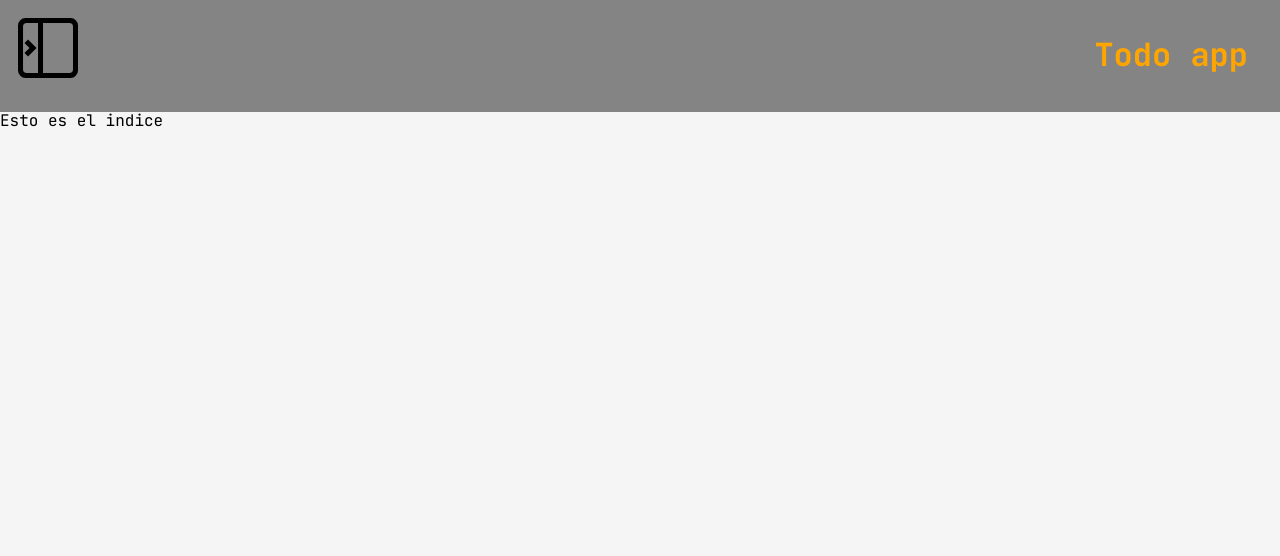
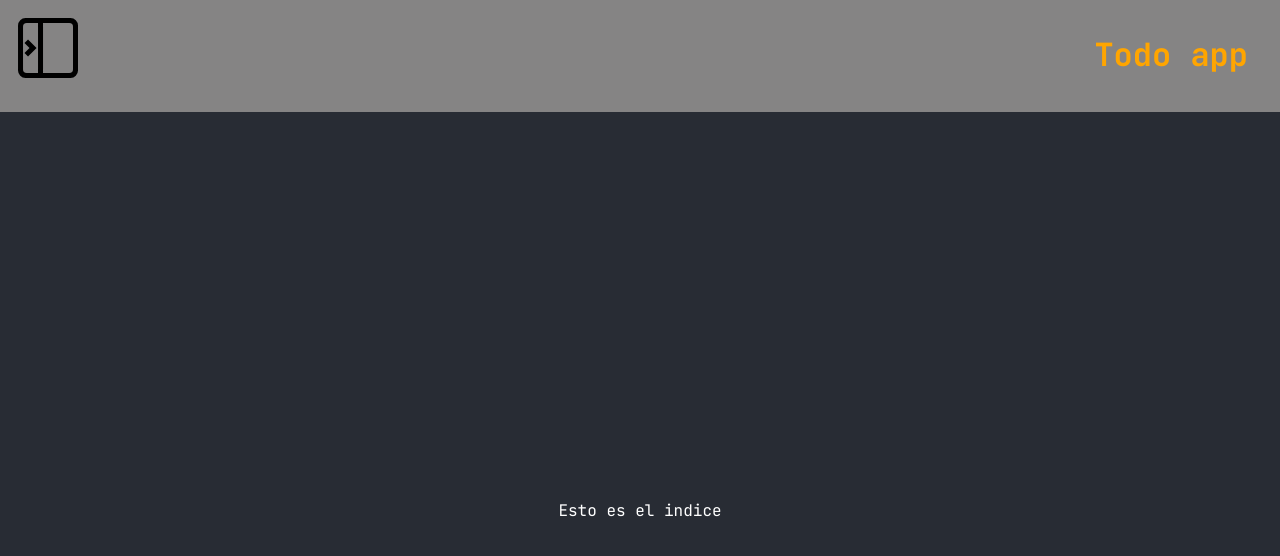
Before and after one commit to SirMarkus73/react-todoApp, a React (Vite) app: page / in a window 1280 px wide. Shown: the top 556 px of the page. Built offline with nearby package versions, Linux system fonts and the light colour scheme.

Commit message:
Grammar error in src/global-styles

```diff
--- a/src/components/Header/Header.module.css
+++ b/src/components/Header/Header.module.css
@@ -1,4 +1,4 @@
-@import '../../global-syles/vars.css';
+@import '../../global-styles/vars.css';
 
 .header {
   display: flex;
--- a/src/components/Nav/Nav.module.css
+++ b/src/components/Nav/Nav.module.css
@@ -1,4 +1,4 @@
-@import '../../global-syles/vars.css';
+@import '../../global-styles/vars.css';
 
 .nav {
   position: absolute;
--- a/src/main.jsx
+++ b/src/main.jsx
@@ -1,7 +1,7 @@
 import ReactDOM from 'react-dom/client'
 
 import App from './App.jsx'
-import './global-syles/index.css'
+import './global-styles/index.css'
 import { PageContextProvider } from './providers/PageContextProvider.jsx'
 
 ReactDOM.createRoot(document.getElementById('root')).render(
--- a/src/pages/Index/Index.module.css
+++ b/src/pages/Index/Index.module.css
@@ -1,3 +1,5 @@
+@import url('../../global-styles/vars.css');
+
 .index {
   display: flex;
   flex-direction: column;
--- a/src/pages/Index/index.jsx
+++ b/src/pages/Index/index.jsx
@@ -1,7 +1,7 @@
 import styles from './Index.module.css'
 
 function Index() {
-  return <main className={styles.main}>Esto es el indice</main>
+  return <main className={styles.index}>Esto es el indice</main>
 }
 
 export { Index }
```
Also changed, not shown: src/global-styles/cssReset.css (renamed from src/global-syles/cssReset.css), src/global-styles/index.css (renamed from src/global-syles/index.css), src/global-styles/vars.css (renamed from src/global-syles/vars.css).
